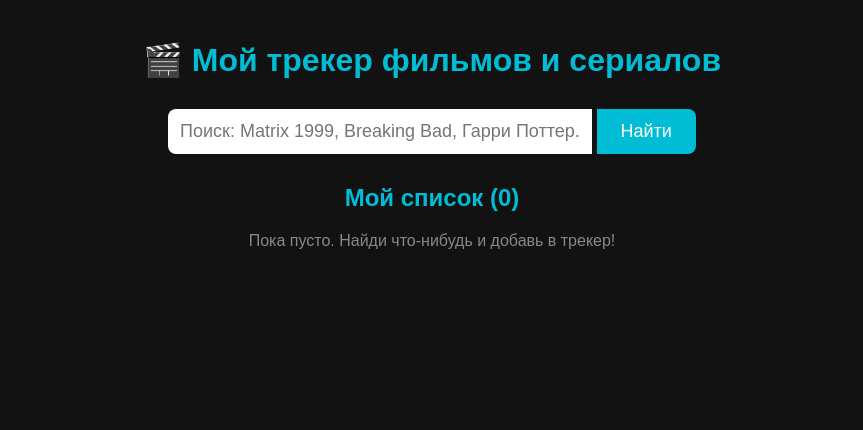
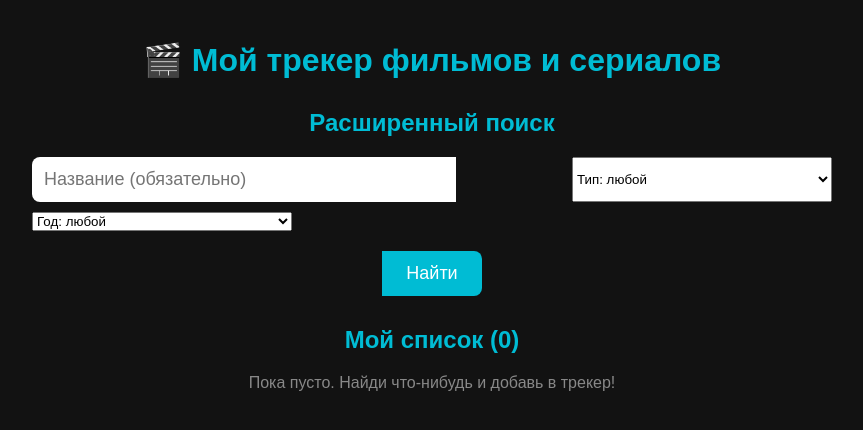
Before and after one commit to Soviion/Film-tracker, a FastAPI app: page / in a window 1280 px wide. Shown: the top 430 px of the page, without its empty margins (208-1071 px from the left). Run offline with FastAPI, Linux system fonts and the light colour scheme.

Commit message:
Advanced search: filters by type and year via select fields

```diff
--- a/app/main.py
+++ b/app/main.py
@@ -38,8 +38,12 @@ async def home(request: Request, db: Session = Depends(get_db)):
     })
 
 @app.get("/api/search")
-async def api_search(q: str = Query(...)):
-    return await search_media(q)
+async def api_search(
+    q: str = Query(..., description="Название"),
+    type: str = Query(None, description="movie, series или пусто"),
+    year: int = Query(None, description="Год выпуска")
+):
+    return await search_media(q, type, year)
 
 @app.post("/api/my-list")
 async def add_to_list(item: WatchedItemCreate, db: Session = Depends(get_db)):
--- a/app/omdb.py
+++ b/app/omdb.py
@@ -8,21 +8,27 @@ OMDB_API_KEY = os.getenv("OMDB_API_KEY")
 OMDB_URL = "http://www.omdbapi.com/"
 POSTER_PLACEHOLDER = "https://via.placeholder.com/500x750?text=Нет+постера"
 
-async def search_media(query: str):
+async def search_media(query: str, media_type: str = None, year: int = None):
     if not OMDB_API_KEY:
         raise Exception("OMDB_API_KEY не указан в .env")
 
-    if len(query.strip()) < 3:
+    if not query or len(query.strip()) < 3:
         return {
             "results": [],
             "total_results": 0,
-            "error": "Запрос слишком короткий (минимум 3 символа)"
+            "error": "Введите название (минимум 3 символа)"
         }
 
     params = {
         "apikey": OMDB_API_KEY,
         "s": query.strip()
     }
+
+    if media_type and media_type in ["movie", "series", "episode"]:
+        params["type"] = media_type
+
+    if year:
+        params["y"] = str(year)
 
     async with httpx.AsyncClient() as client:
         response = await client.get(OMDB_URL, params=params, timeout=30.0)
@@ -32,7 +38,7 @@ async def search_media(query: str):
     if data.get("Response") == "False":
         error_msg = data.get("Error", "Неизвестная ошибка OMDb")
         if "Too many results" in error_msg:
-            error_msg = "Слишком много результатов — добавь год или больше деталей (например, 'Matrix 1999')"
+            error_msg = "Слишком много результатов. Уточните: добавьте год или выберите тип (фильм/сериал)"
         return {
             "results": [],
             "total_results": 0,
@@ -43,16 +49,16 @@ async def search_media(query: str):
     results = []
 
     for item in data.get("Search", []):
-        media_type = "tv" if item.get("Type") == "series" else "movie"
+        m_type = "tv" if item.get("Type") == "series" else "movie"
         title = item.get("Title", "Без названия")
-        year = item.get("Year", "Год неизвестен")
+        year_str = item.get("Year", "Год неизвестен")
         poster_url = item.get("Poster") if item.get("Poster") != "N/A" else POSTER_PLACEHOLDER
 
         results.append({
             "imdb_id": item.get("imdbID"),
             "title": title,
-            "year": year,
-            "media_type": media_type,
+            "year": year_str,
+            "media_type": m_type,
             "overview": "",
             "poster_url": poster_url
         })
--- a/templates/index.html
+++ b/templates/index.html
@@ -11,8 +11,31 @@
         <h1>🎬 Мой трекер фильмов и сериалов</h1>
 
         <div class="search">
-            <input type="text" id="query" placeholder="Поиск: Matrix 1999, Breaking Bad, Гарри Поттер...">
-            <button onclick="search()">Найти</button>
+            <h2>Расширенный поиск</h2>
+            <div style="display: grid; grid-template-columns: repeat(auto-fit, minmax(200px, 1fr)); gap: 10px; max-width: 800px; margin: 0 auto;">
+                <input type="text" id="query" placeholder="Название (обязательно)" style="grid-column: span 2;">
+
+                <select id="type">
+                    <option value="">Тип: любой</option>
+                    <option value="movie">Фильм</option>
+                    <option value="series">Сериал</option>
+                </select>
+
+                <select id="year">
+                    <option value="">Год: любой</option>
+                    <option value="2025">2025</option>
+                    <option value="2024">2024</option>
+                    <option value="2023">2023</option>
+                    <option value="2022">2022</option>
+                    <option value="2021">2021</option>
+                    <option value="2020">2020</option>
+                    <!-- Добавь больше лет при желании -->
+                    <option value="2010">2010-е</option>
+                    <option value="2000">2000-е</option>
+                    <option value="1990">1990-е</option>
+                </select>
+            </div>
+            <button onclick="search()" style="margin-top: 20px;">Найти</button>
         </div>
 
         <div id="results"></div>
@@ -40,16 +63,23 @@
     <script>
         async function search() {
             const q = document.getElementById('query').value.trim();
-            if (!q) {
-                alert('Введите название!');
+            if (!q || q.length < 3) {
+                alert('Введите название минимум 3 символа');
                 return;
             }
+
+            const type = document.getElementById('type').value;
+            const year = document.getElementById('year').value;
+
+            let url = `/api/search?q=${encodeURIComponent(q)}`;
+            if (type) url += `&type=${type}`;
+            if (year) url += `&year=${year}`;
 
             const resultsDiv = document.getElementById('results');
             resultsDiv.innerHTML = '<p class="no-results">Ищем...</p>';
 
             try {
-                const res = await fetch(`/api/search?q=${encodeURIComponent(q)}`);
+                const res = await fetch(url);
                 const data = await res.json();
 
                 if (data.error) {
@@ -58,16 +88,14 @@
                 }
 
                 if (data.results.length === 0) {
-                    resultsDiv.innerHTML = '<p class="no-results">Ничего не найдено 😔<br>Попробуй другой запрос (например, английское название + год)</p>';
+                    resultsDiv.innerHTML = '<p class="no-results">Ничего не найдено 😔<br>Попробуй изменить фильтры</p>';
                     return;
                 }
 
                 let html = '<div class="results">';
                 data.results.forEach(item => {
-                    const poster = item.poster_url && item.poster_url !== 'N/A'
-                        ? item.poster_url
-                        : 'https://via.placeholder.com/300x450?text=Нет+постера';
-                    const type = item.media_type === 'movie' ? 'Фильм' : 'Сериал';
+                    const poster = item.poster_url.includes('placeholder') ? 'https://via.placeholder.com/300x450?text=Нет+постера' : item.poster_url;
+                    const typeText = item.media_type === 'movie' ? 'Фильм' : 'Сериал';
                     const safeTitle = item.title.replace(/"/g, '&quot;');
 
                     html += `
@@ -75,7 +103,7 @@
                         <img src="${poster}" alt="${safeTitle}">
                         <h3>${safeTitle}</h3>
                         <p>${item.year || 'Год неизвестен'}</p>
-                        <p>${type}</p>
+                        <p>${typeText}</p>
                         <button class="add-btn" onclick='addToList("${item.imdb_id}", "${safeTitle}", "${item.year || ''}", "${item.media_type}", "${poster}")'>
                             Добавить в трекер
                         </button>
```
